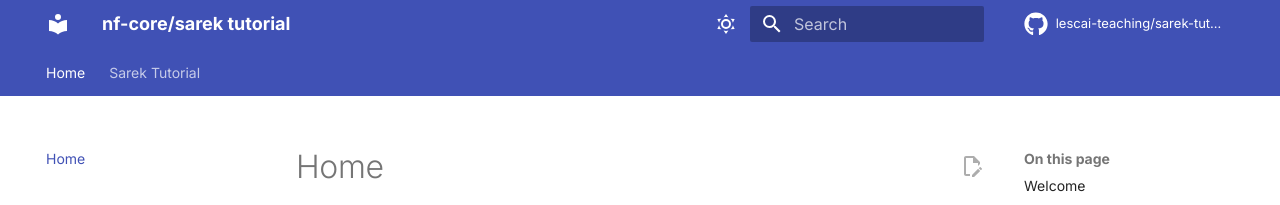
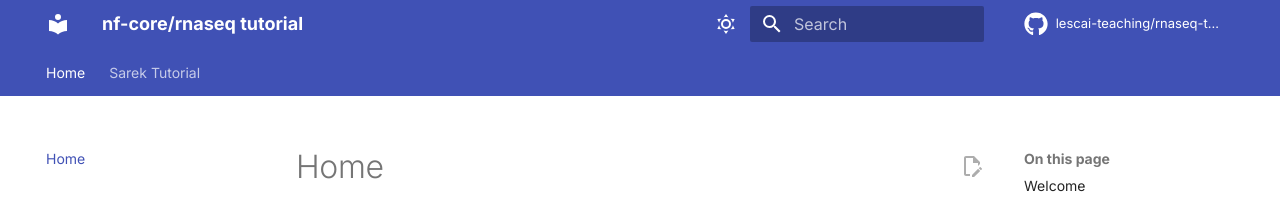
Before and after one commit to santorsola-teaching/nf-core-gitpod-run, an MkDocs documentation site: the page built from docs/index.md, in a window 1280 px wide. Shown: the top 205 px of the page. Built offline with MkDocs 1.6.1 and Material for MkDocs 9.7.7, drawn with Linux system fonts in a browser that asks for light colours; comment, search, counter and statistics services are not loaded.

Commit message:
changed title website

```diff
--- a/mkdocs.yml
+++ b/mkdocs.yml
@@ -1,13 +1,14 @@
-site_name: nf-core/sarek tutorial
-site_url: http://lescai-teaching.github.io/sarek-tutorial
-repo_url: http://github.com/lescai-teaching/sarek-tutorial
-repo_name: lescai-teaching/sarek-tutorial
+site_name: nf-core/rnaseq tutorial
+site_url: http://lescai-teaching.github.io/rnaseq-tutorial
+repo_url: http://github.com/lescai-teaching/rnaseq-tutorial
+repo_name: lescai-teaching/rnaseq-tutorial
 
 nav:
     - Home: index.md
     - Sarek Tutorial:
             - theory.md
-            - sarek.md
+            - rnaseq.md
+            - de_rstudio.md
             - interpretation.md
 
 theme:
```
